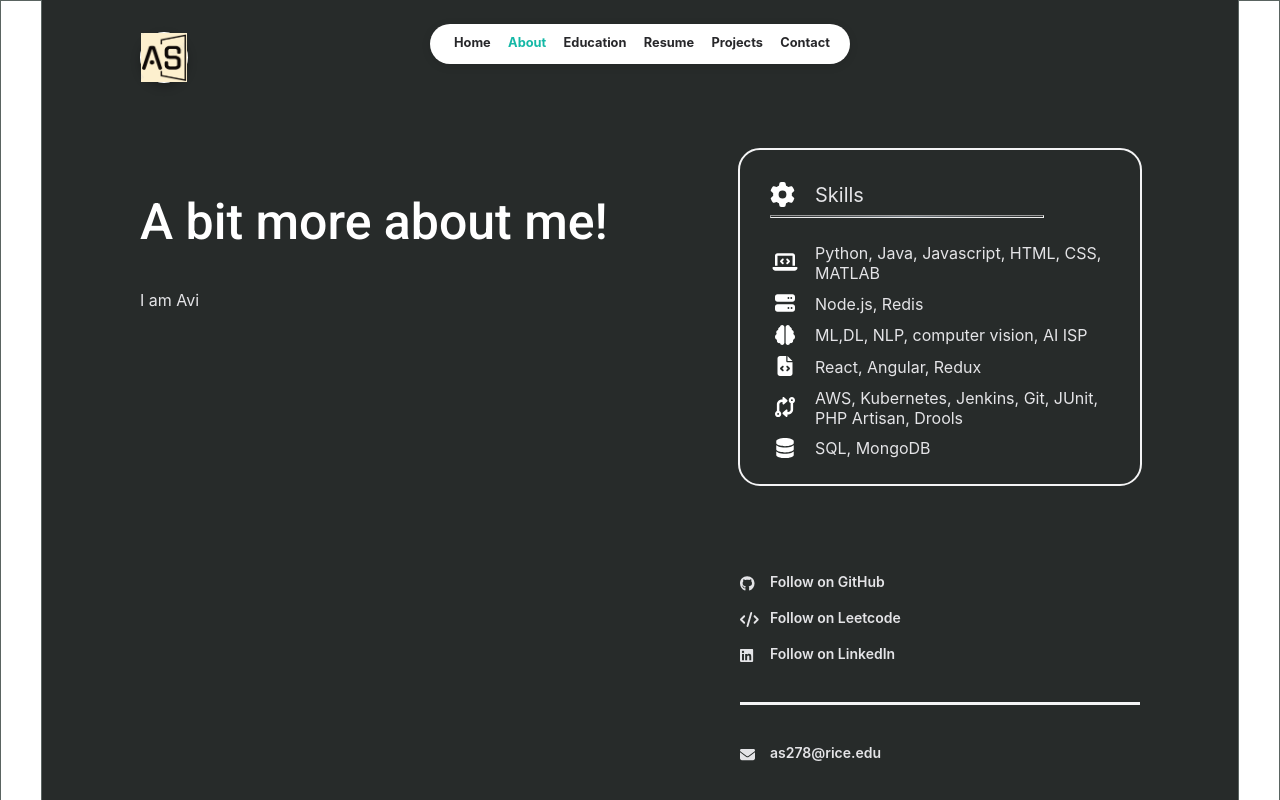
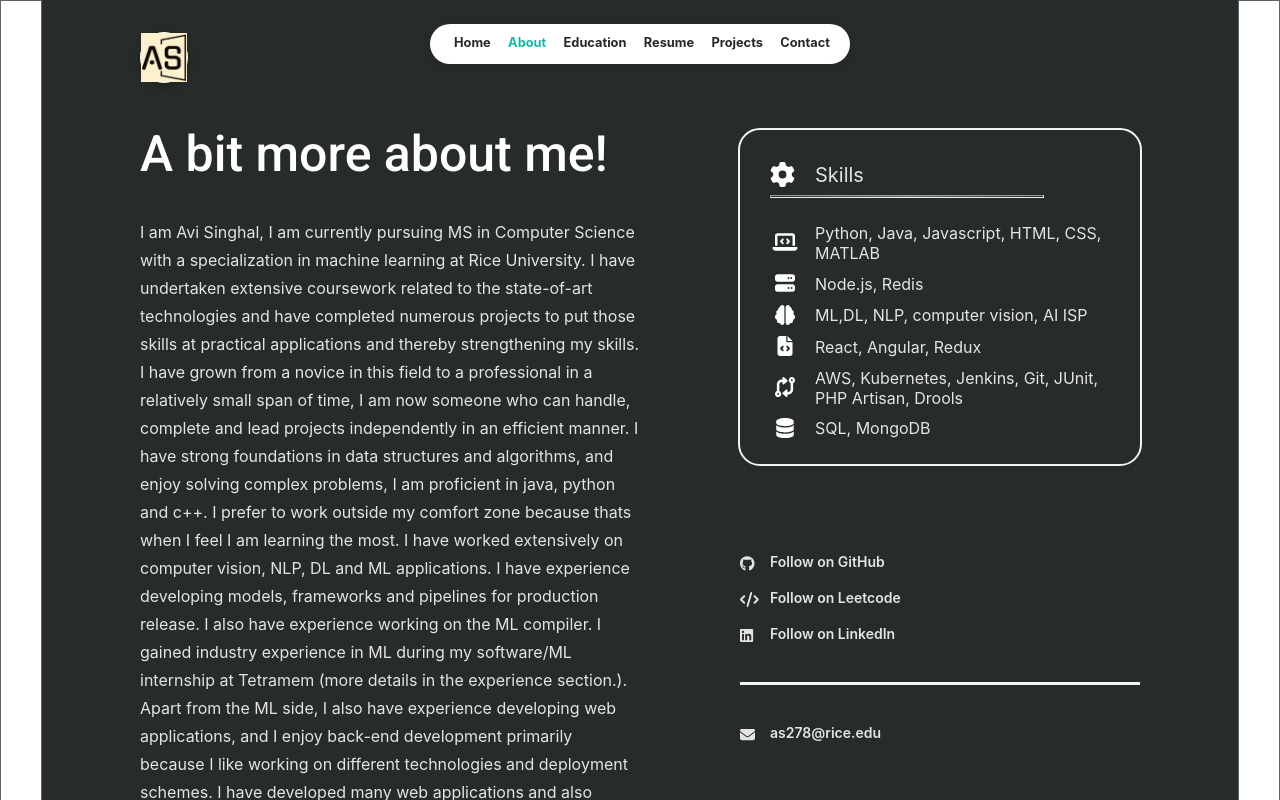
Before and after one commit to avisinghal6/avisinghal.github.io, a React (Create React App) app in the folder portfolio/: page /about in a window 1280 px wide. Shown: the top 800 px of the page. Built offline with nearby package versions, Linux system fonts and the light colour scheme.

Commit message:
added about content

```diff
--- a/portfolio/src/components/about.js
+++ b/portfolio/src/components/about.js
@@ -45,14 +45,18 @@ const About = () => {
 
 								<div className="subtitle about-subtitle">
 									{INFO.about.description}
+                                    <br></br>
+                                    <br></br>
+                                    {INFO.about.description2}
+                                    <br></br>
+                                    <br></br>
+                                    {INFO.about.description3}
 								</div>
 						</div>
 					</div>
 
 					<div className="about-container">
 						<div className="about-main">
-
-
 							<div className="about-left-side">
 								<div className="about-first-area-right-side">
 									<div className="about-works">
@@ -63,6 +67,7 @@ const About = () => {
 								<div className="about-socials">
 									<Socials />
 								</div>
+
 							</div>
 						</div>
 						<div className="about-socials-mobile">
--- a/portfolio/src/data/user.js
+++ b/portfolio/src/data/user.js
@@ -6,8 +6,13 @@ const INFO = {
 		logo: process.env.PUBLIC_URL + "/images/as.png",
 	},
 	homepage: {
-		detail: "I am an aspiring software/machine learning engineer with strong foundations in ML,DL and NLP, substantiated by practical projects and enriched by my industry experience. I am proficient in data structures and algorithms, and passionate about problem-solving. Additonally, I excel in MERN stack web development and am known for tackling intricate challenges.",
-		detail2: "I strongly believe in 'Skills can be nurtured with opportunity, but an open mind, insatiable hunger for learning, and a tenacious attitude are the forge that shapes the truly exceptional.' "
+		detail: `I am an aspiring software/machine learning engineer with strong foundations in ML,DL and NLP,
+		substantiated by practical projects and enriched by my industry experience.
+		I am proficient in data structures and algorithms, and passionate about problem-solving.
+		Additonally, I excel in MERN stack web development and am known for tackling intricate challenges
+		`,
+		detail2: `I strongly believe in 'Skills can be nurtured with opportunity, but an open mind, insatiable hunger for
+		 learning, and a tenacious attitude are the forge that shapes the truly exceptional.' `
 	},
 	socials: {
 		github: "https://github.com/avisinghal6",
@@ -18,8 +23,33 @@ const INFO = {
 		title: "A bit more about me!",
 		subtitle: "MCS at Rice University",
 		description: `
-			I am Avi
+			I am Avi Singhal, I am currently pursuing MS in Computer Science with a specialization in machine learning at Rice
+			University. I have undertaken extensive coursework related to the state-of-art technologies and have completed numerous
+			projects to put those skills at practical applications and thereby strengthening my skills. I have grown from a novice
+			in this field to a professional in a relatively small span of time, I am now someone who can handle, complete and lead projects
+			independently in an efficient manner. I have strong foundations in data structures and algorithms, and enjoy solving
+			complex problems, I am proficient in java, python and c++. I prefer to work outside my comfort zone because thats when I feel I am
+			learning the most. I have worked extensively on computer vision, NLP, DL and ML applications. I have experience
+			developing models, frameworks and pipelines for production release. I also have experience working on the ML compiler. I gained
+			industry experience in ML during my software/ML internship at Tetramem (more details in the experience section.).
+			Apart from the ML side, I also have experience developing web applications, and I enjoy back-end development primarily because
+			I like working on different technologies and deployment schemes. I have developed many web applications and also deployed them
+			(more details in project section). I tend to follow good coding practices and write code that is easy to understand and
+			scale. I am passionate about optimizing the work flows and processes, I try to improve the current methods and even create
+			new ones to enhance productivity.
+
 		`,
+		description2:`I believe in order for someone to write truly efficient software, its necessary to understand the underlying hardware and its
+		limitations as well. I completed my undergrad in electronics and communication and hence possess the necessary hardware background
+		as well which enables to me to write efficient code for specific hardware when needed. I also worked for Texas Instruments
+		for a year after my undergrad before starting my Masters. Working at TI enabled me to work across teams and countries to
+		deliver the product. It helped me improve my time management and collaboration skills. `,
+
+		description3:`I am now looking for opportunities where I can leverage my skills and deliver value to the company
+		and at the same time have a continuous growth by acquiring new skills. I believe I have the skills and the positive attitude required
+		for excelling in the software/ML domain, I am quick at acquiring new skills and can adapt to a dynamically changing
+		environment.
+		`
 	},
 };
 
--- a/portfolio/src/styles/pages/about/about.css
+++ b/portfolio/src/styles/pages/about/about.css
@@ -2,7 +2,7 @@
 	display: flex;
 	justify-content: left;
     width:50%;
-	padding-bottom: 325px;
+	padding-top: 125px;
     word-wrap: break-word;
 }
 
@@ -18,9 +18,10 @@
 .about-container {
 	display: flex;
 	flex-direction: column;
-	height: 100%;
+	align-self: start;
 	margin: 0;
-	padding-top: 120px;
+	padding-top: 100px;
+    align-items: start ;
 }
 
 .about-main {
@@ -61,7 +62,7 @@
 .about-left-side {
 	display: flex;
 	flex-direction: column;
-	flex-basis: 300px;
+	/* flex-basis: 300px; */
 }
 
 .about-image-container {
```
